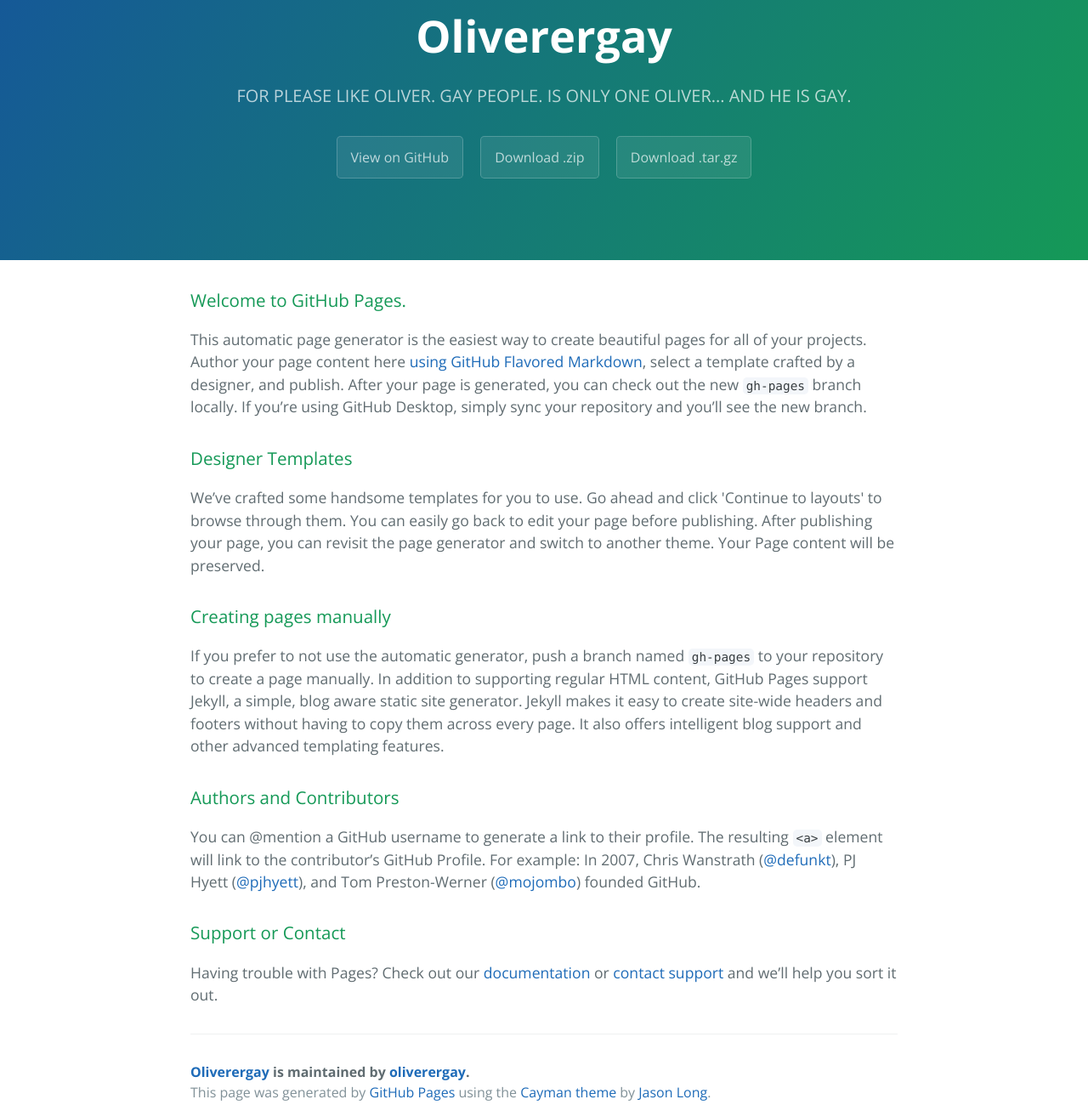
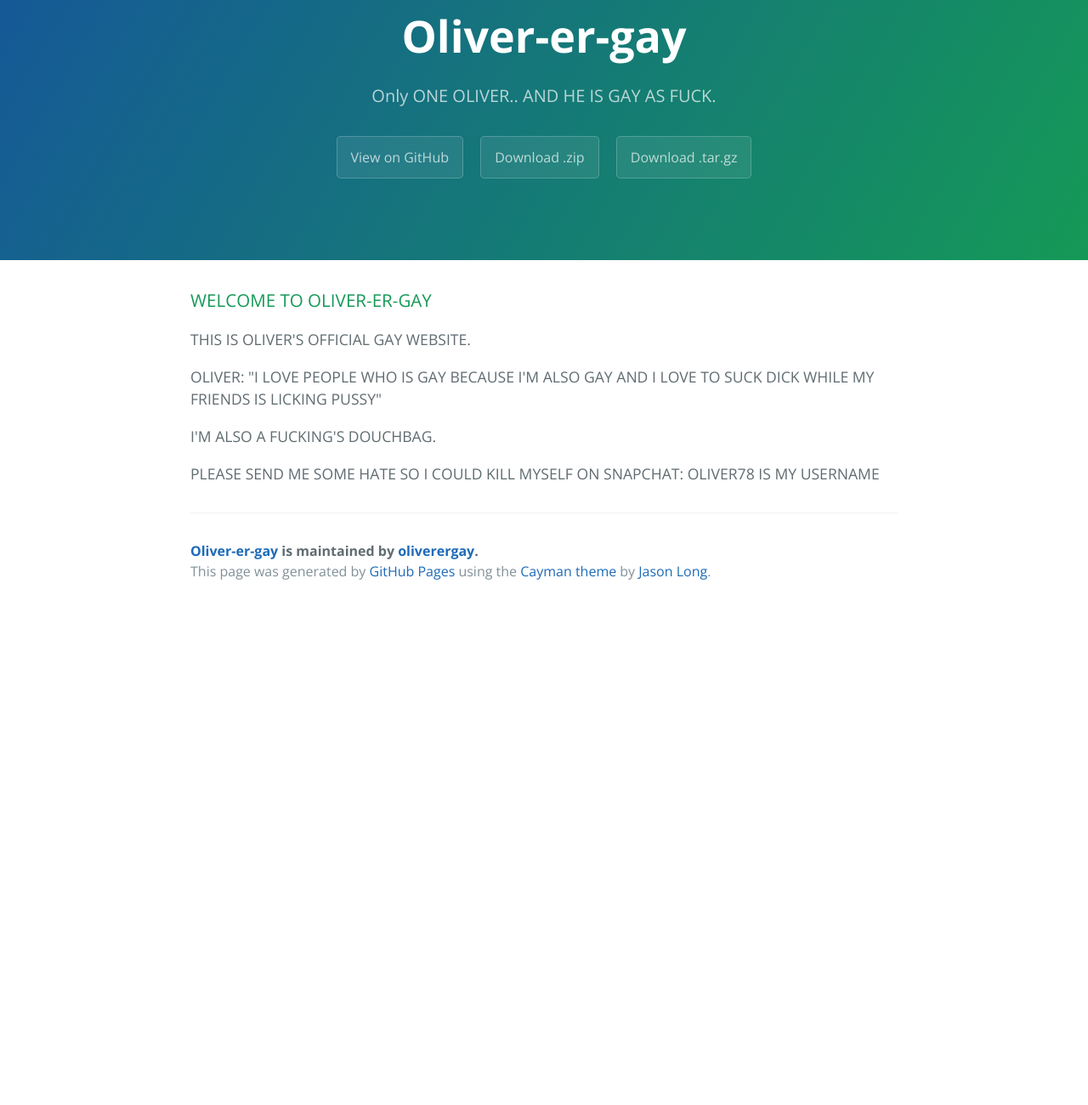
Before and after one commit to oliverergay/oliverergay, a plain HTML site: page index.html in a window 1280 px wide. Shown: the part 77-1377 px from the top of the page at 85% size. After the commit the page ends 800 px from the top, so only its background shows below. Drawn offline with nearby package versions, Linux system fonts and the light colour scheme.

Commit message:
Update index.html

```diff
--- a/index.html
+++ b/index.html
@@ -2,7 +2,7 @@
 <html lang="en-us">
   <head>
     <meta charset="UTF-8">
-    <title>Oliverergay by oliverergay</title>
+    <title>Oliver-er-gay by oliverergay</title>
     <meta name="viewport" content="width=device-width, initial-scale=1">
     <link rel="stylesheet" type="text/css" href="stylesheets/normalize.css" media="screen">
     <link href='https://fonts.googleapis.com/css?family=Open+Sans:400,700' rel='stylesheet' type='text/css'>
@@ -11,41 +11,27 @@
   </head>
   <body>
     <section class="page-header">
-      <h1 class="project-name">Oliverergay</h1>
-      <h2 class="project-tagline">FOR PLEASE LIKE OLIVER. GAY PEOPLE. IS ONLY ONE OLIVER... AND HE IS GAY.</h2>
-      <a href="https://github.com/oliverergay/oliverergay" class="btn">View on GitHub</a>
-      <a href="https://github.com/oliverergay/oliverergay/zipball/master" class="btn">Download .zip</a>
-      <a href="https://github.com/oliverergay/oliverergay/tarball/master" class="btn">Download .tar.gz</a>
+      <h1 class="project-name">Oliver-er-gay</h1>
+      <h2 class="project-tagline">Only ONE OLIVER.. AND HE IS GAY AS FUCK.</h2>
+      <a href="https://github.com/oliverergay/oliver-er-gay" class="btn">View on GitHub</a>
+      <a href="https://github.com/oliverergay/oliver-er-gay/zipball/master" class="btn">Download .zip</a>
+      <a href="https://github.com/oliverergay/oliver-er-gay/tarball/master" class="btn">Download .tar.gz</a>
     </section>
 
     <section class="main-content">
       <h3>
-<a id="welcome-to-github-pages" class="anchor" href="#welcome-to-github-pages" aria-hidden="true"><span aria-hidden="true" class="octicon octicon-link"></span></a>Welcome to GitHub Pages.</h3>
+<a id="welcome-to-oliver-er-gay" class="anchor" href="#welcome-to-oliver-er-gay" aria-hidden="true"><span aria-hidden="true" class="octicon octicon-link"></span></a>WELCOME TO OLIVER-ER-GAY</h3>
 
-<p>This automatic page generator is the easiest way to create beautiful pages for all of your projects. Author your page content here <a href="https://guides.github.com/features/mastering-markdown/">using GitHub Flavored Markdown</a>, select a template crafted by a designer, and publish. After your page is generated, you can check out the new <code>gh-pages</code> branch locally. If you’re using GitHub Desktop, simply sync your repository and you’ll see the new branch.</p>
+<p>THIS IS OLIVER'S OFFICIAL GAY WEBSITE.</p>
 
-<h3>
-<a id="designer-templates" class="anchor" href="#designer-templates" aria-hidden="true"><span aria-hidden="true" class="octicon octicon-link"></span></a>Designer Templates</h3>
+<p>OLIVER: "I LOVE PEOPLE WHO IS GAY BECAUSE I'M ALSO GAY AND I LOVE TO SUCK DICK WHILE MY FRIENDS IS LICKING PUSSY"</p>
 
-<p>We’ve crafted some handsome templates for you to use. Go ahead and click 'Continue to layouts' to browse through them. You can easily go back to edit your page before publishing. After publishing your page, you can revisit the page generator and switch to another theme. Your Page content will be preserved.</p>
+<p>I'M ALSO A FUCKING'S DOUCHBAG.</p>
 
-<h3>
-<a id="creating-pages-manually" class="anchor" href="#creating-pages-manually" aria-hidden="true"><span aria-hidden="true" class="octicon octicon-link"></span></a>Creating pages manually</h3>
-
-<p>If you prefer to not use the automatic generator, push a branch named <code>gh-pages</code> to your repository to create a page manually. In addition to supporting regular HTML content, GitHub Pages support Jekyll, a simple, blog aware static site generator. Jekyll makes it easy to create site-wide headers and footers without having to copy them across every page. It also offers intelligent blog support and other advanced templating features.</p>
-
-<h3>
-<a id="authors-and-contributors" class="anchor" href="#authors-and-contributors" aria-hidden="true"><span aria-hidden="true" class="octicon octicon-link"></span></a>Authors and Contributors</h3>
-
-<p>You can @mention a GitHub username to generate a link to their profile. The resulting <code>&lt;a&gt;</code> element will link to the contributor’s GitHub Profile. For example: In 2007, Chris Wanstrath (<a href="https://github.com/defunkt" class="user-mention">@defunkt</a>), PJ Hyett (<a href="https://github.com/pjhyett" class="user-mention">@pjhyett</a>), and Tom Preston-Werner (<a href="https://github.com/mojombo" class="user-mention">@mojombo</a>) founded GitHub.</p>
-
-<h3>
-<a id="support-or-contact" class="anchor" href="#support-or-contact" aria-hidden="true"><span aria-hidden="true" class="octicon octicon-link"></span></a>Support or Contact</h3>
-
-<p>Having trouble with Pages? Check out our <a href="https://help.github.com/pages">documentation</a> or <a href="https://github.com/contact">contact support</a> and we’ll help you sort it out.</p>
+<p>PLEASE SEND ME SOME HATE SO I COULD KILL MYSELF ON SNAPCHAT: OLIVER78 IS MY USERNAME</p>
 
       <footer class="site-footer">
-        <span class="site-footer-owner"><a href="https://github.com/oliverergay/oliverergay">Oliverergay</a> is maintained by <a href="https://github.com/oliverergay">oliverergay</a>.</span>
+        <span class="site-footer-owner"><a href="https://github.com/oliverergay/oliver-er-gay">Oliver-er-gay</a> is maintained by <a href="https://github.com/oliverergay">oliverergay</a>.</span>
 
         <span class="site-footer-credits">This page was generated by <a href="https://pages.github.com">GitHub Pages</a> using the <a href="https://github.com/jasonlong/cayman-theme">Cayman theme</a> by <a href="https://twitter.com/jasonlong">Jason Long</a>.</span>
       </footer>
```
